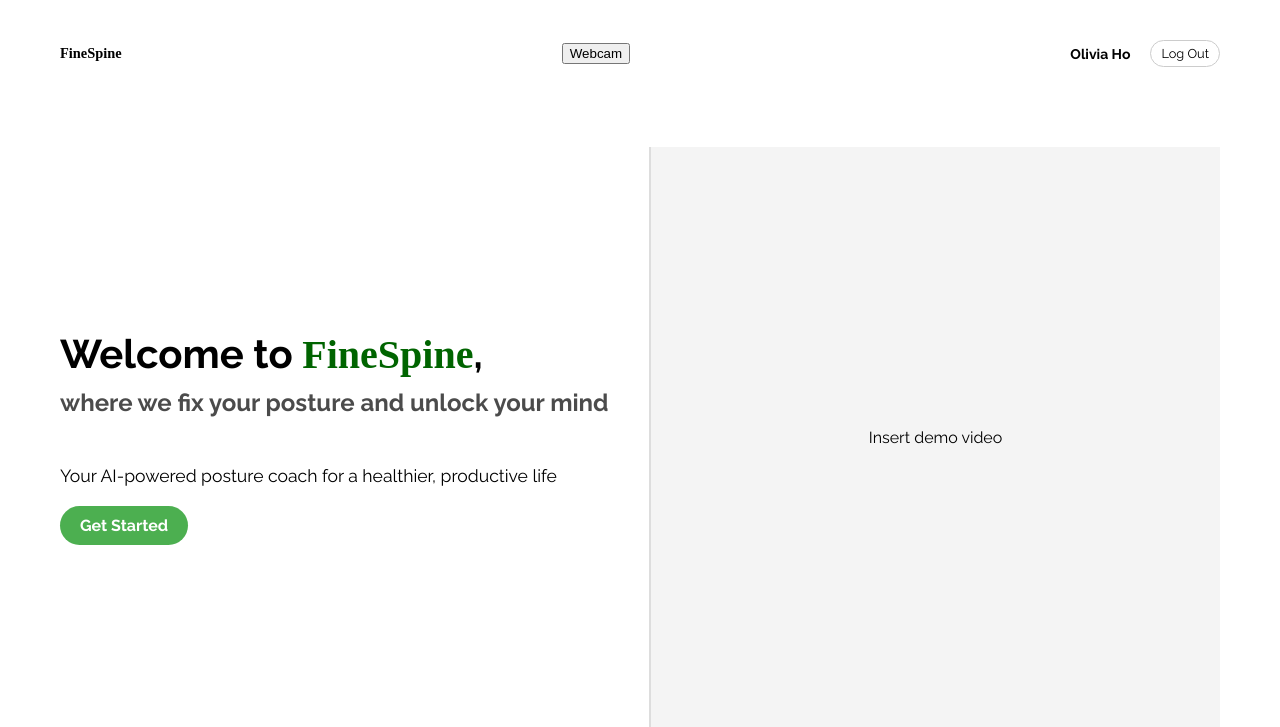
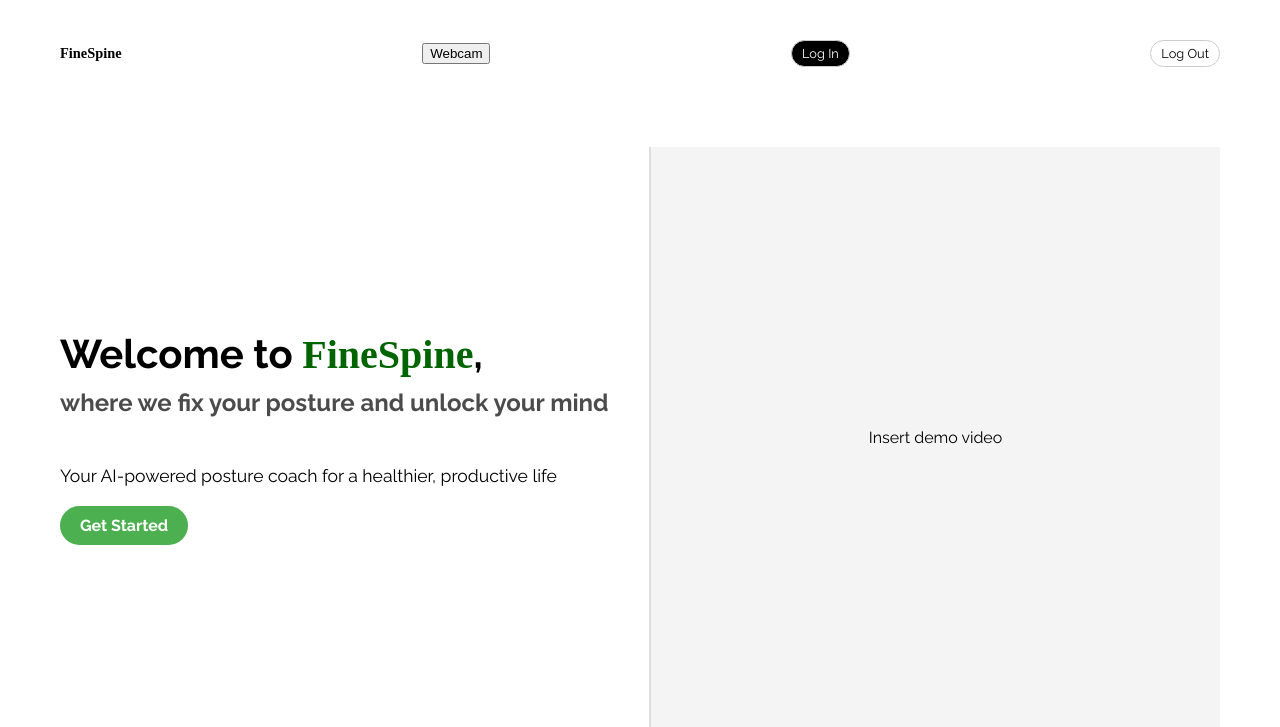
Before and after one commit to emily-su-dev/FineSpine, a website: page public/index.html in a window 1280 px wide. Drawn offline with Linux system fonts and the light colour scheme; a script that the page names is missing; a web font is replaced by a local one.

Commit message:
fix login/logout

```diff
--- a/public/index.html
+++ b/public/index.html
@@ -15,10 +15,7 @@
         <div class="container header-container">
             <h1 class="logo">FineSpine</h1>
             <button onclick="location.href='webcam.html'" class="webcam-btn" id="webcam">Webcam</button>
-
-                <div id="profile-container">
-                    <div id="profile">Olivia Ho</div>
-                    <br>
+            <button class="login-btn" id="login">Log In</button>
             <button class="logout-btn" id="logout">Log Out</button>
                 </div>
             </header>
```
